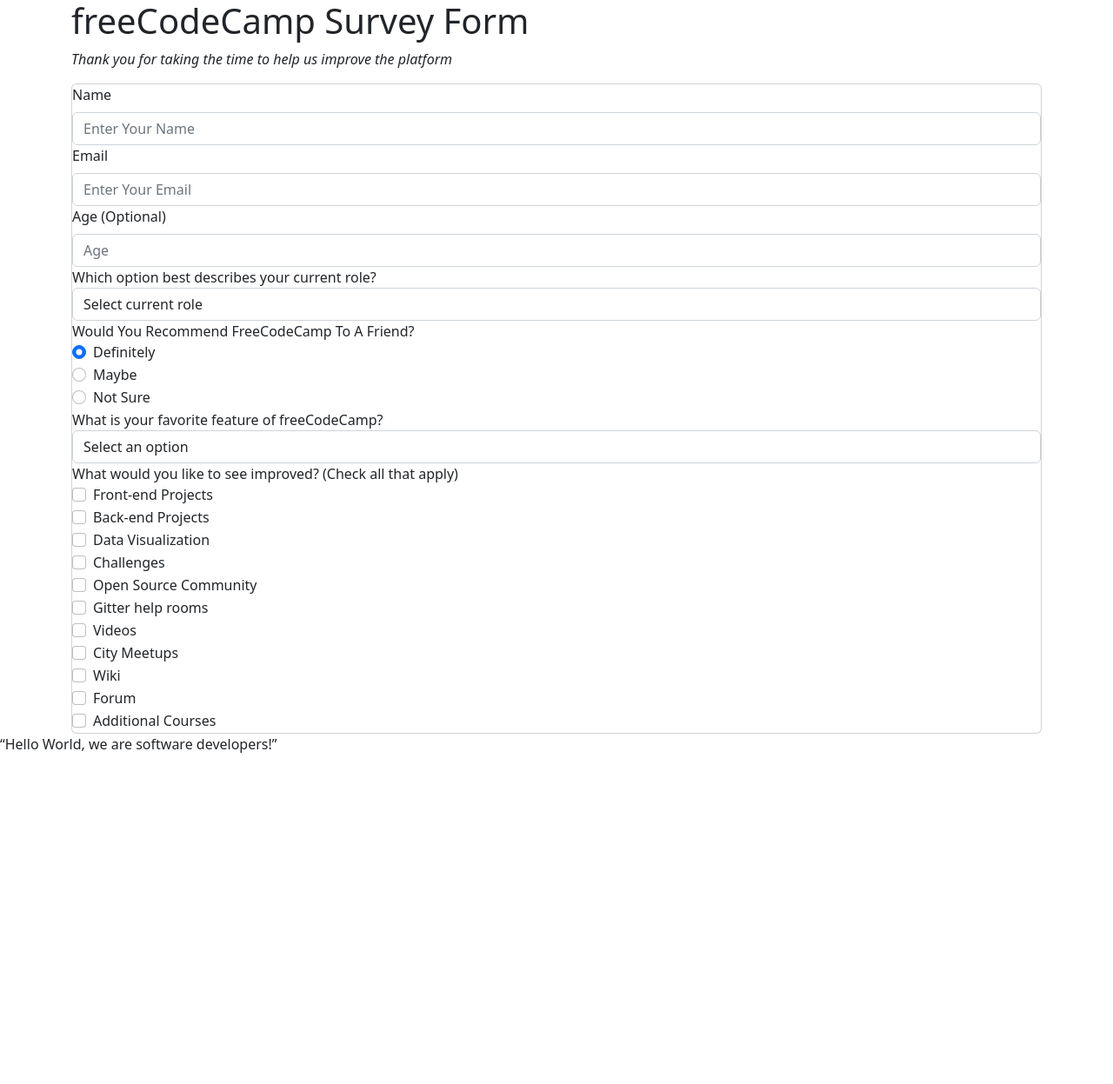
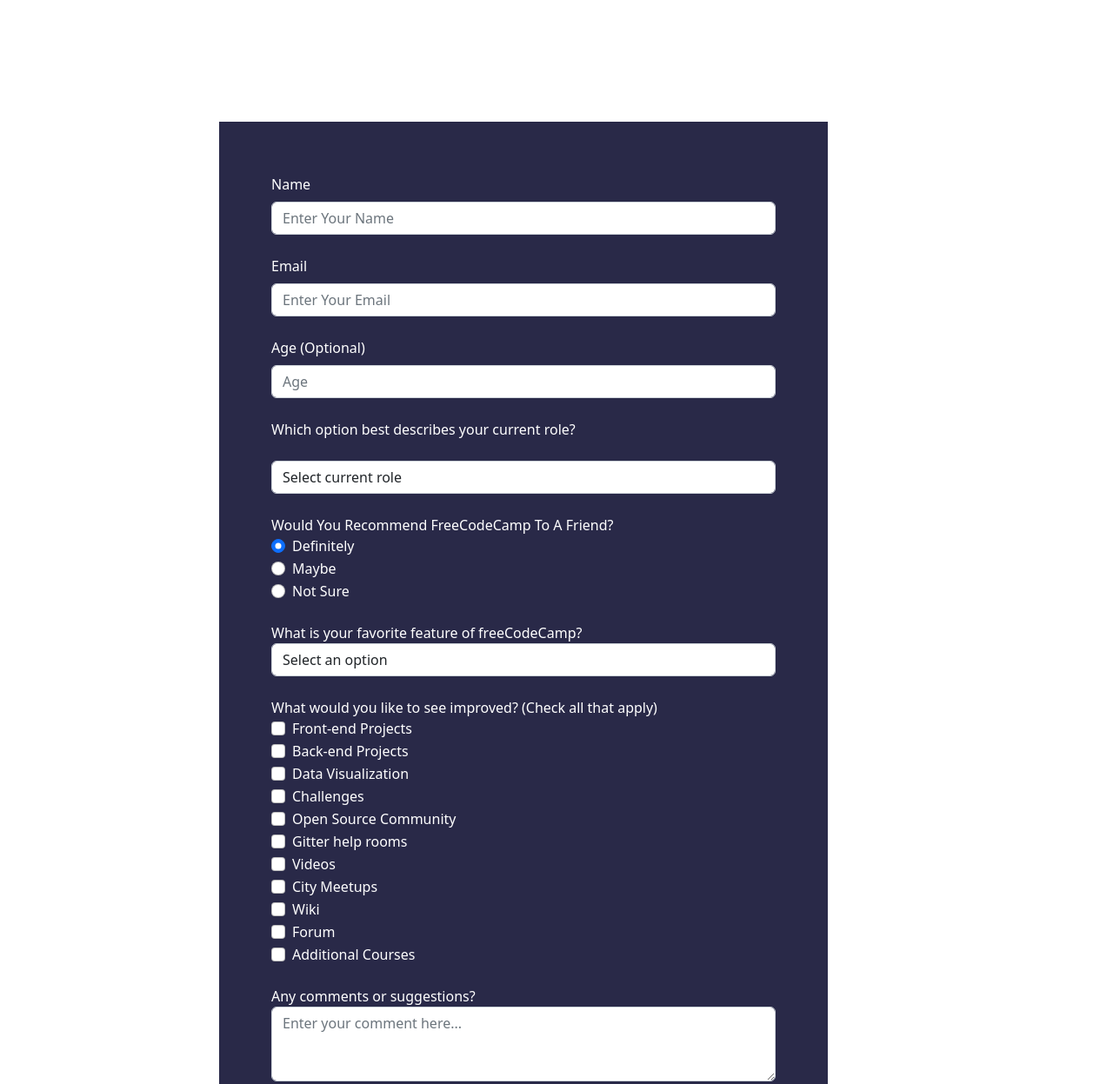
Before and after one commit to lolashot/lolasimon, a plain HTML site: page index.html in a window 1280 px wide. Shown: the top 1247 px of the page at 87% size. Before the commit the page ends 884 px from the top, so only its background shows below. Drawn offline with nearby package versions, Linux system fonts and the light colour scheme.

Commit message:
first syle sheet commit

```diff
--- /dev/null
+++ b/css/style.css
@@ -0,0 +1,23 @@
+.container{
+
+
+
+}
+
+  #heading{
+  border: 1px;
+        margin-top: 40px;
+        margin-bottom: 20px;
+        margin-left: 150px;
+        padding-left: 120px;
+
+  }
+  #borderspan {
+    width: 700px;
+background-color: #292948;
+padding: 60px;
+margin-left: 170px;
+  }
+  body{
+color: white;
+  }
--- a/index.html
+++ b/index.html
@@ -3,38 +3,41 @@
 <head>
   <meta charset="UTF-8">
   <title>Fork Me! FCC: Test Suite Template</title>
-    <link rel="stylesheet" href="css/style.css">
 
   <link href="https://cdn.jsdelivr.net/npm/bootstrap@5.2.0-beta1/dist/css/bootstrap.min.css" rel="stylesheet" integrity="sha384-0evHe/X+R7YkIZDRvuzKMRqM+OrBnVFBL6DOitfPri4tjfHxaWutUpFmBp4vmVor" crossorigin="anonymous">
   <script src="https://cdn.jsdelivr.net/npm/bootstrap@5.2.0-beta1/dist/js/bootstrap.bundle.min.js" integrity="sha384-pprn3073KE6tl6bjs2QrFaJGz5/SUsLqktiwsUTF55Jfv3qYSDhgCecCxMW52nD2" crossorigin="anonymous"></script>
+  <link rel="stylesheet" href="css/style.css">
 
 </head>
 
 <body>
 
   <div class="container">
+          <div class="form-group"  id="heading">
+
     <h1 class="heading" id="title">freeCodeCamp Survey Form</h1>
     <p class="sub-heading" id="description"><em>Thank you for taking the time to help us improve the platform</em></p>
+    </div>
+      <div class="border border-0" id="borderspan">
 
-
-    <form id="survey-form" class="card ">
-      <div class="form-group" >
+      <form id="survey-form">
+      <div class="form-group"  id="name">
         <label for="name" class="form-label" id="name-label">Name</label>
         <input type="text" class="form-control" id="name" id="name" placeholder="Enter Your Name">
       </div>
-      <div class="form-group">
+      <div class="form-group mt-4" id="email">
         <label for="email" class="form-label" id="email-label">Email</label>
         <input type="email" class="form-control" id="email" id= "email" placeholder="Enter Your Email">
       </div>
-      <div class="form-group">
+      <div class="form-group mt-4" id="number">
         <label for="number" class="form-label" id="number-label">Age (Optional)</label>
         <input type="email" class="form-control" id="number" placeholder="Age">
       </div>
 
-  <div class="form-group">
+      <div class="form-group mt-4" id="dropdown1">
         <label for="dropdown">Which option best describes your current role?
         </label>
-    <select class="form-control" id="dropdown">
+        <select class="form-control mt-4" id="dropdown">
           <option>Select current role</option>
           <option>Student</option>
           <option>Full Time Job</option>
@@ -44,7 +47,7 @@
 
         </select>
       </div>
-<div class="form-group">
+      <div class="form-group mt-4" id="checkboxes1">
         <label >Would You Recommend FreeCodeCamp To A Friend?</label>
 
 
@@ -67,7 +70,7 @@
           </label>
         </div>
       </div>
-  <div class="form-group">
+      <div class="form-group mt-4" id="dropdown2">
         <label for="dropdown">What is your favorite feature of freeCodeCamp?</label>
         <select class="form-control" id="dropdown">
           <option>Select an option</option>
@@ -78,7 +81,7 @@
         </select>
       </div>
 
-<div class="form-group">
+      <div class="form-group mt-4" id="checkboxes2">
         <label >What would you like to see improved? (Check all that apply)</label>
 
         <div class="form-check">
@@ -135,34 +138,20 @@
             </label>
           </div>
 
+        </div>
+        <div class="form-group mt-4" id="textarea">
+          <label for="Textarea">Any comments or suggestions?</label>
+          <textarea class="form-control" id="Textarea" rows="3" placeholder="Enter your comment here..."></textarea>
+        </div>
+
+        <input class="btn btn-success mt-4" id="button" type="submit" value="Submit">
 
 
 
 
-
+      </form>
 </div>
-       </form>
-
     </div>
 
-
-
-    <p>“Hello World, we are software developers!”</p>
-<!--     <script src="https://cdn.freecodecamp.org/testable-projects-fcc/v1/bundle.js"></script>
- -->
-    <!--
-
-    Hello Camper!
-
-    For now, the test suite only works in Chrome!
-    Please read the README below in the JS Editor before beginning.
-    Feel free to delete this message once you have read it.
-    Good luck and Happy Coding!
-
-    - The freeCodeCamp Team
-
-    -->
-  </div>
-    <script  src="js/index.js"></script>
 </body>
 </html>
```
Lines whose indentation alone changed are shown as unchanged.
